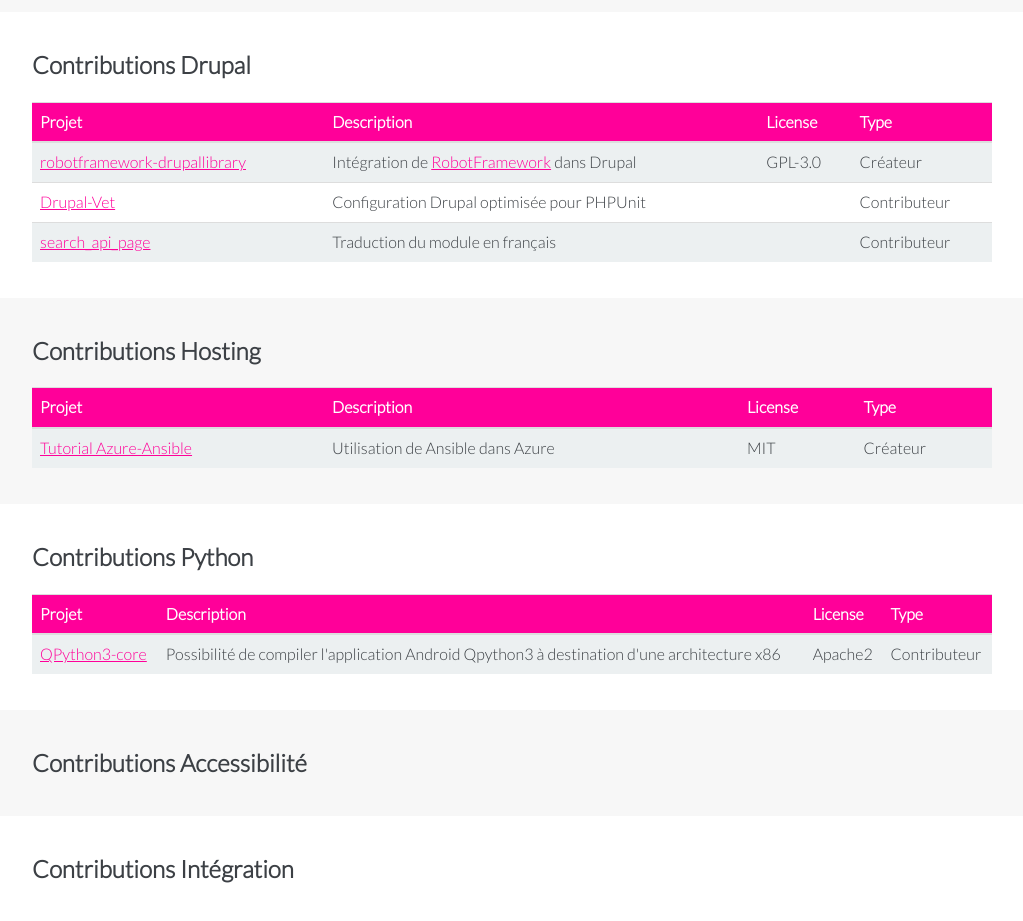
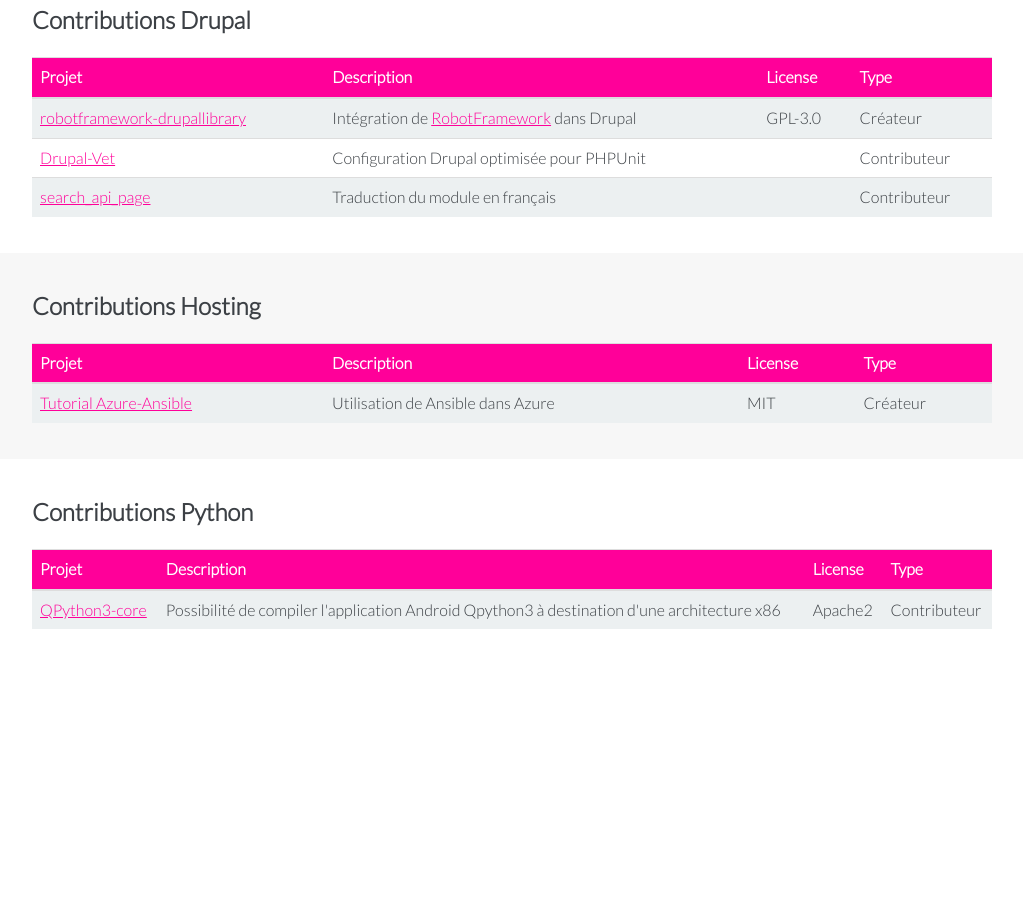
Before and after one commit to alterway/contrib.alterway.fr, a plain HTML site: page index.html in a window 1280 px wide. Shown: the part 868-1789 px from the top of the page, without its empty margins (128-1151 px from the left). After the commit the page ends 1533 px from the top, so only its background shows below. Drawn offline with Linux system fonts and the light colour scheme.

Commit message:
Removing unused sections

```diff
--- a/index.html
+++ b/index.html
@@ -39,8 +39,6 @@
             <li><a href="#drupal">Contributions Drupal</a></li>
             <li><a href="#hosting">Contributions Hosting</a></li>
             <li><a href="#python">Contributions Python</a></li>
-            <li><a href="#accessibilite">Contributions Accessibilité</a></li>
-            <li><a href="#integration">Contributions Intégration</a></li>
         </ul>
     </section>
     <section class="odd">
@@ -192,16 +190,5 @@
         </div>
     </section>
 
-    <section class="odd">
-        <div class="page" id="accessibilite">
-            <h2>Contributions Accessibilité</h2>
-        </div>
-    </section>
-
-    <section class="even">
-        <div class="page" id="integration">
-            <h2>Contributions Intégration</h2>
-        </div>
-    </section>
     </body>
 </html>
```
